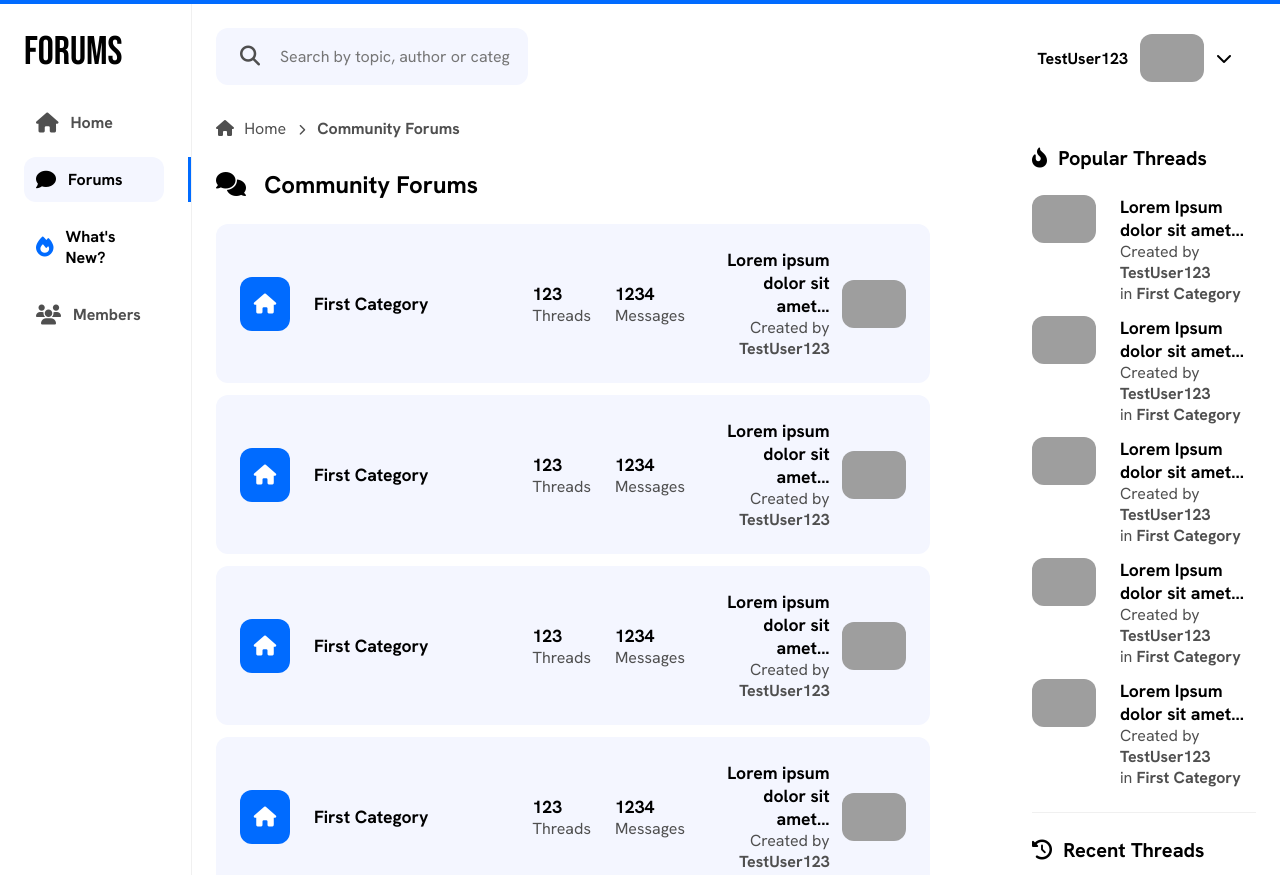
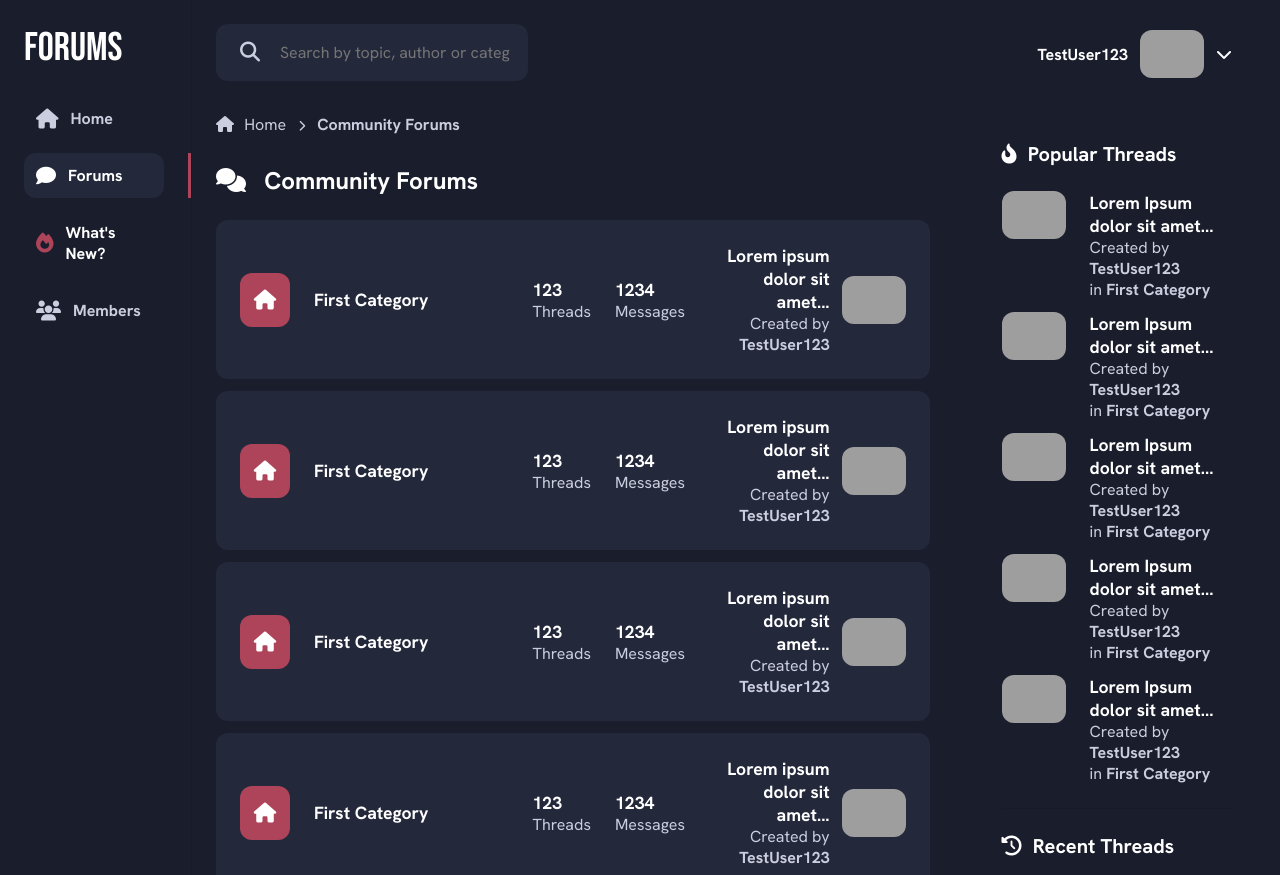
Before and after one commit to Akke/nodejs-forum-app, a website: page public/index.html in a window 1280 px wide. Shown: the top 875 px of the page. Drawn offline with Linux system fonts and the light colour scheme; grey boxes are pictures that could not be loaded.

Commit message:
feat: converted UI to dark mode

```diff
--- a/src/sass/abstracts/_variables.sass
+++ b/src/sass/abstracts/_variables.sass
@@ -1,4 +1,5 @@
-$background-color: #fff
-$background-secondary-color: #F4F6FF
-$theme-color: #006BFF
-$text-color: #4f4f4f
+$background-color: #1A1D2B
+$background-secondary-color: lighten($background-color, 5%)
+$theme-color: #AE445A
+$text-color: lighten($background-color, 70%)
+$text-link-color: #fff
--- a/src/sass/main.sass
+++ b/src/sass/main.sass
@@ -20,15 +20,14 @@ html
     width: 100%
     display: flex
     flex-direction: row
-    border-top: 4px solid $theme-color
 
     .left-side-bar
         min-height: 100vh
         width: 15%
-        border-right: 1px solid rgba(0, 0, 0, 0.06)
+        border-right: 1px solid rgba(0, 0, 0, 0.1)
 
         .logo
-            color: #000
+            color: $text-link-color
             margin-bottom: 24px
             font-family: "Bebas Neue", sans-serif
             margin: 24px
@@ -58,11 +57,11 @@ html
 
                         a
                             background-color: $background-secondary-color
-                            color: #000
+                            color: $text-link-color
 
                     &.whats-new
                         a
-                            color: #000
+                            color: $text-link-color
 
                             .fa
                                 color: $theme-color
@@ -82,7 +81,7 @@ html
 
                         &:hover
                             background-color: $background-secondary-color
-                            color: #000
+                            color: $text-link-color
 
     .main-container
         width: 85%
@@ -114,7 +113,7 @@ html
                     width: 100%
                     font-family: inherit
                     font-size: inherit
-                    color: #000
+                    color: $text-link-color
 
             .user-area
                 margin-left: auto
@@ -138,11 +137,11 @@ html
                 .username
                     font-weight: bold
                     margin-right: 12px
-                    color: #000
+                    color: $text-link-color
 
                 .fa
                     margin-left: 12px
-                    color: #000
+                    color: $text-link-color
 
         .breadcrumbs
             padding: 0 24px
@@ -164,7 +163,7 @@ html
                         transition: 0.2s color ease
 
                         &:hover
-                            color: #000
+                            color: $text-link-color
 
                     &.current
                         font-weight: bold
@@ -183,7 +182,7 @@ html
             margin: 24px
             font-size: 1.5em
             font-weight: bold
-            color: #000
+            color: $text-link-color
 
             .fa
                 margin-right: 12px
@@ -235,7 +234,7 @@ html
 
                                 .category-title
                                     font-weight: bold
-                                    color: #000
+                                    color: $text-link-color
                                     align-self: center
                                     margin-left: 24px
                                     font-size: 1.1em
@@ -252,7 +251,7 @@ html
 
                                         .amount
                                             font-weight: bold
-                                            color: #000
+                                            color: $text-link-color
                                             font-size: 1.1em
 
                                 .latest-post
@@ -275,7 +274,7 @@ html
                                         .post-title
                                             a
                                                 font-weight: bold
-                                                color: #000
+                                                color: $text-link-color
                                                 font-size: 1.1em
 
                                     .avatar
@@ -286,12 +285,11 @@ html
                                             border-radius: 12px
 
             .right-container
-                width: 25%
-                margin-left: auto
-                padding: 0 24px
+                width: 30%
+                padding: 0 48px
 
                 .sidebar-header
-                    color: #000
+                    color: $text-link-color
                     font-size: 1.25em
                     font-weight: bold
 
@@ -300,7 +298,7 @@ html
 
                 .recent-threads
                     margin-bottom: 24px
-                    border-bottom: 1px solid rgba(0, 0, 0, 0.06)
+                    border-bottom: 1px solid rgba(0, 0, 0, 0.1)
                     padding-bottom: 24px
 
                     ul
@@ -321,7 +319,7 @@ html
                                 transition: 0.2s color ease
 
                                 &:hover
-                                    color: #000
+                                    color: $text-link-color
 
                             .avatar
                                 height: 48px
@@ -335,7 +333,7 @@ html
                                     a
                                         font-weight: bold
                                         font-size: 1.1em
-                                        color: #000
+                                        color: $text-link-color
 
                                 .user
                                     a
```
Also changed, not shown: public/css/main.css, 1 other file.
